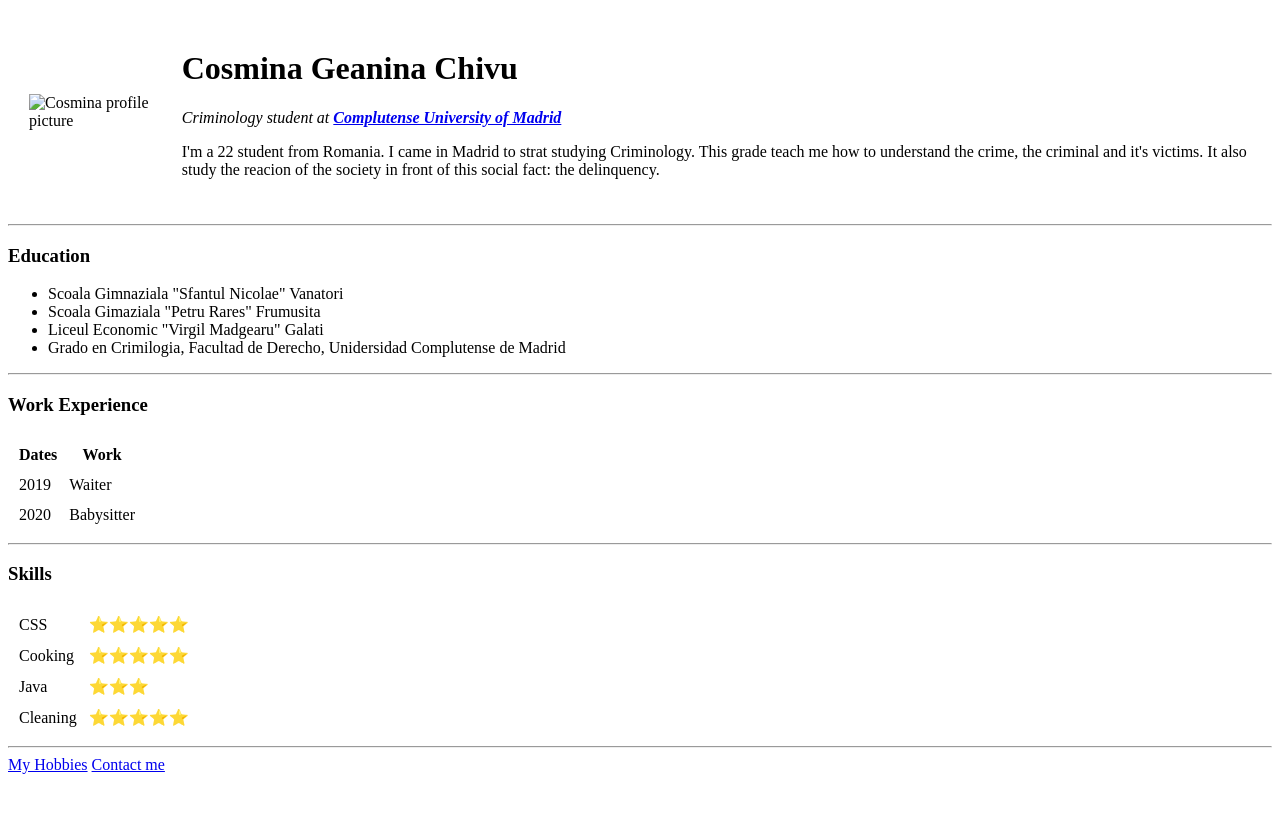
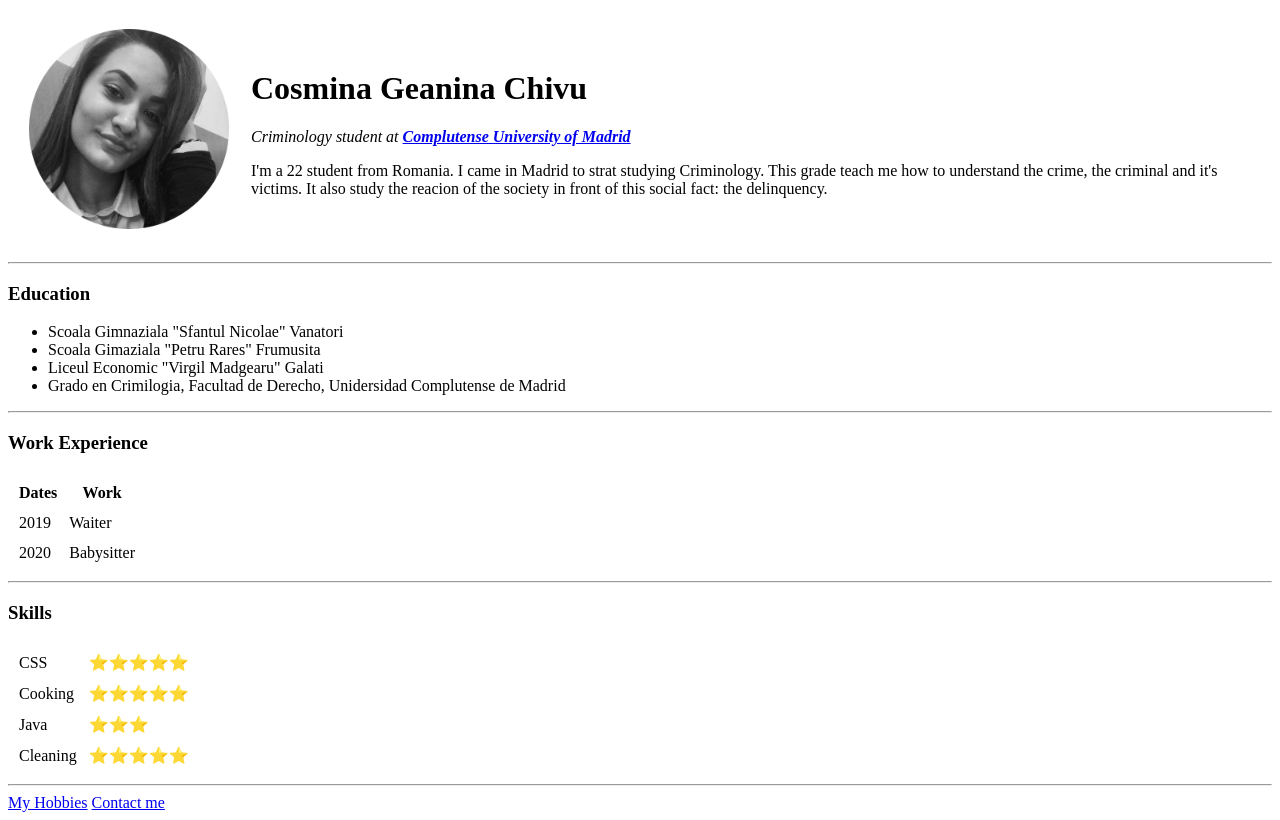
Before and after one commit to cchivu16/cv, a plain HTML site: page index.html in a window 1280 px wide. Drawn offline with Linux system fonts and the light colour scheme.

Commit message:
Add img src="images/cosmina.png"

```diff
--- a/index.html
+++ b/index.html
@@ -9,7 +9,7 @@
 <body>
   <table cellspacing="20">
     <tr>
-      <td><img src="cosmina.png" alt="Cosmina profile picture" width="200" height="200"></td>
+      <td><img src="images/cosmina.png" alt="Cosmina profile picture" width="200" height="200"></td>
       <td>
         <h1> Cosmina Geanina Chivu </h1>
 
```
